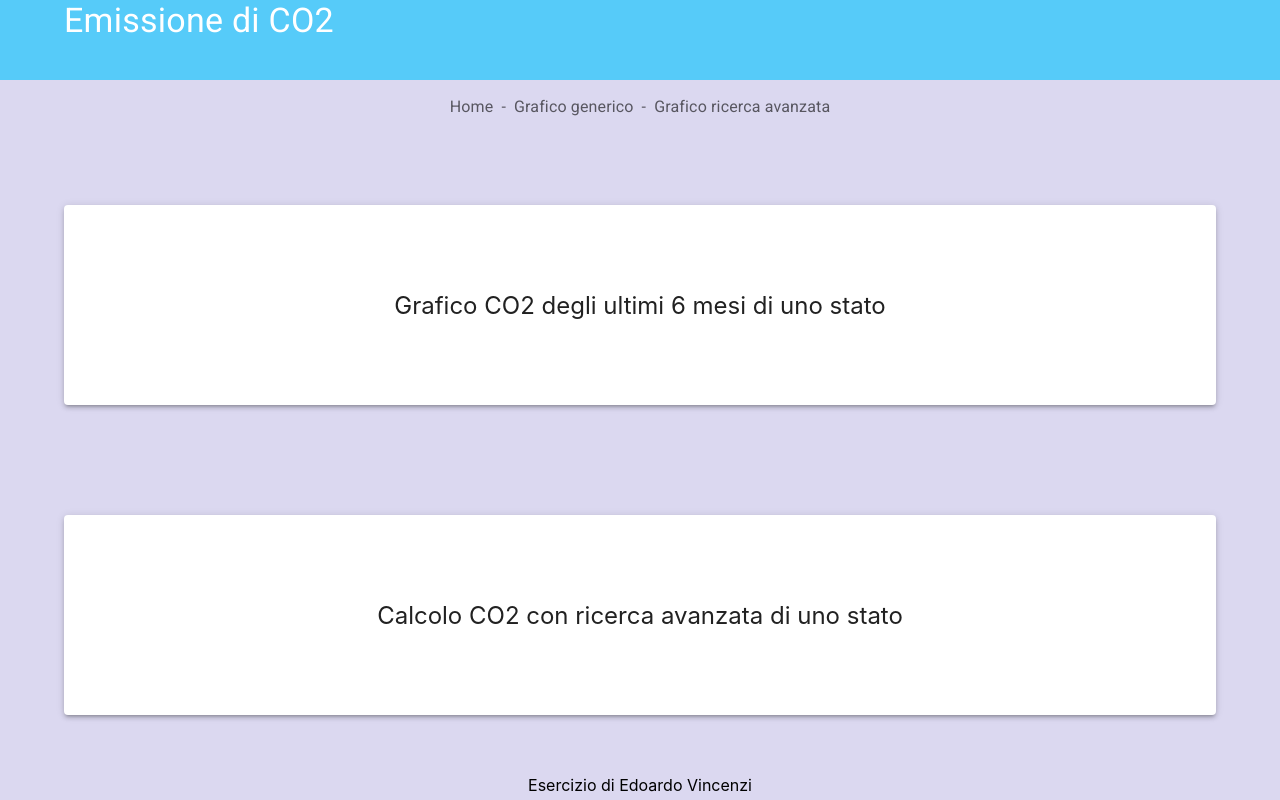
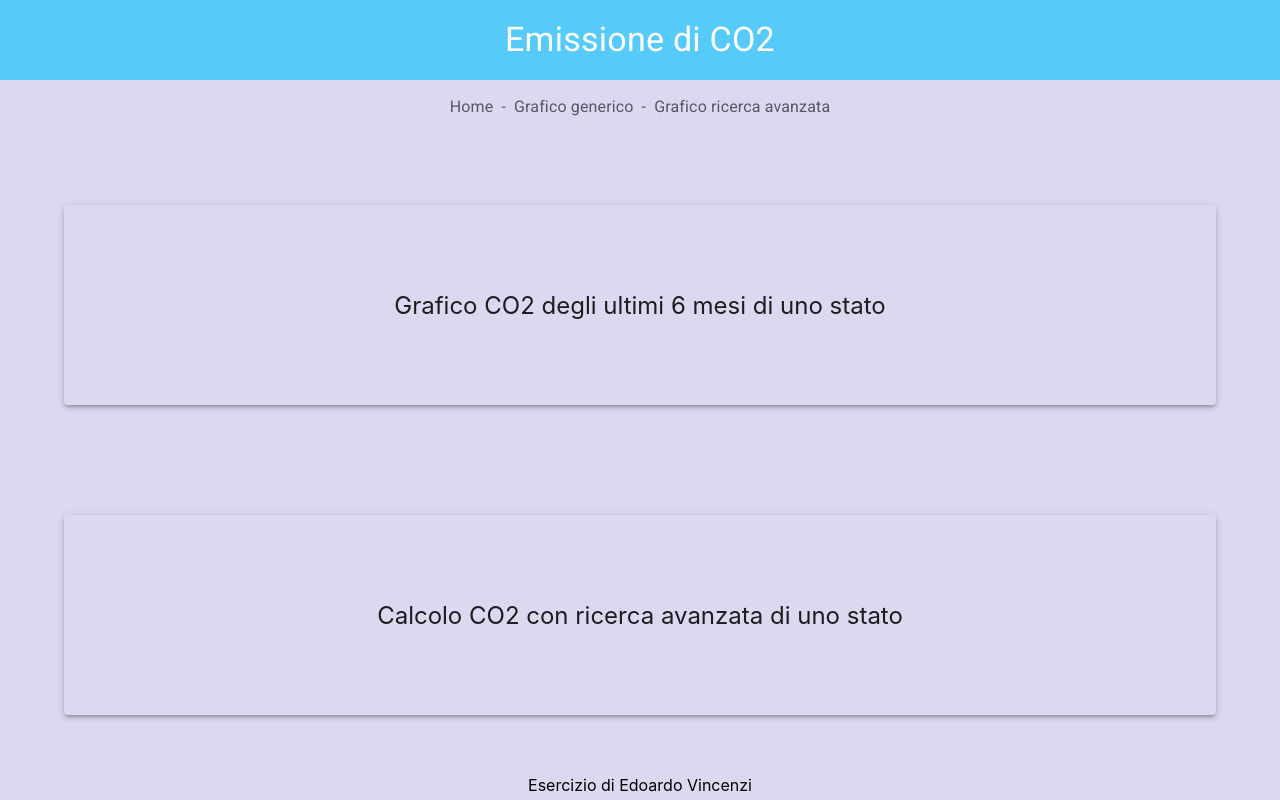
Before and after one commit to edoardovincenzi/CO2-emissions-next-application, a Next.js app: page / in a window 1280 px wide. Built offline with nearby package versions, Linux system fonts and the light colour scheme.

Commit message:
resolve problem from MUI and css module

```diff
--- a/components/Choice/Choice.module.css
+++ b/components/Choice/Choice.module.css
@@ -1,5 +1,5 @@
-.paper {
-  background-color: #dbd8f0;
+.paperChoice {
+  background-color: #dbd8f0 !important;
   padding: 2rem;
   height: 25vh;
   width: 100%;
--- a/components/Choice/Choice.tsx
+++ b/components/Choice/Choice.tsx
@@ -3,7 +3,7 @@ import styles from './Choice.module.css';
 
 const Choice: React.FC<{ text: string }> = ({ text }) => {
   return (
-    <Paper elevation={3} className={styles.paper}>
+    <Paper elevation={3} className={styles.paperChoice}>
       {text}
     </Paper>
   );
--- a/components/Navbar/NavBar.module.css
+++ b/components/Navbar/NavBar.module.css
@@ -5,7 +5,7 @@
 }
 
 .container {
-  display: flex;
+  display: flex !important;
   align-items: center;
   justify-content: center;
   height: 100%;
```
